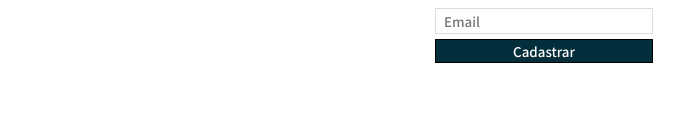
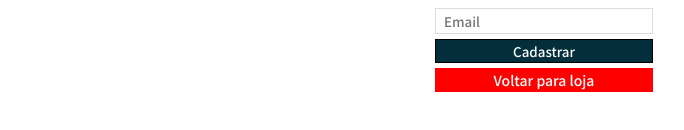
Before and after one commit to sansonvinicius/surfshop-react, a React (Create React App) app: page /clientes in a window 1280 px wide. Shown: the part 212-342 px from the top of the page, without its empty margins (96-780 px from the left). Built offline with nearby package versions, Linux system fonts and the light colour scheme.

Commit message:
criando botão voltar página principal e ajustando estilos

```diff
--- a/public/index.html
+++ b/public/index.html
@@ -14,7 +14,7 @@
   <link href="https://fonts.googleapis.com/css2?family=Noto+Sans+JP:wght@300;500;700&display=swap" rel="stylesheet">
 
 
-    <title>Vtex Academy</title>
+    <title>My Surfshop</title>
   </head>
   <body>
     <noscript>You need to enable JavaScript to run this app.</noscript>
--- a/src/view/Clientes/clientes.tsx
+++ b/src/view/Clientes/clientes.tsx
@@ -1,65 +1,41 @@
-import React from 'react';
+import React, { useState} from 'react';
 import * as S from './style';
 import { useHistory }  from 'react-router-dom';
+import axios from 'axios';
 
-/* interface ICliente{
+
+interface ICliente{
   nome: string;
   email: string;
-
 }
 
-const Cliente: React.FC = () => {
+ export default function Clientes( ){
   const history = useHistory();
-  const[ data, setData ] = useState<ICliente[]>([]);
+  const [clientes, setClientes] = useState<ICliente[]>([]);
 
 
 
-  const handleCliente = (email: any) => {
-   const clienteStore = JSON.stringify(data[email]);
-   localStorage.setItem('@Cliente-${email}', clienteStore)
-
+/*    function handleClientes(email: any){
+      let cliente = clientes[email];
+      let push: any = [...clientes, clientes.push(cliente)]
+      setClientes(push)
+      const clientesStore = JSON.stringify(clientes);
+      localStorage.setItem('@clientes', clientesStore)
   }
-
-  function changePage(){
-
-    history.push('/clientes');
-  }
+ */
 
 
-
-  return (
-   <Container>
-   {/*   <div className="nav">
-       <div>
-        <img src="https://i.etsystatic.com/11119734/r/il/4454b0/1983342349/il_570xN.1983342349_ii56.jpg" alt="logo" width="200px" height="auto"/>
-       </div>
-     </div>
-     <section>
-       { data.map( (clientes, email) => (
-          <div className="product-content" key={clientes.email}>
-            <input className="nomeInput" placeholder="Nome" value={clientes.nome}></input>
-            <button onClick={ () => handleCliente(email)}>Cadastrar</button>
-          </div>
-        ))}
-     </section> }
-     <div>
-      <h1> Hi</h1>
-     </div>
-   </Container>
-  );
-}*/
-
- export default function Clientes(){
     return(
       <S.Container>
         <div>
           <img src="https://i.etsystatic.com/11119734/r/il/4454b0/1983342349/il_570xN.1983342349_ii56.jpg" alt="logo" width="200px" height="auto"/>
-        </div>
+         </div>
         <S.Content>
-          <p>Receba nossas promoções:</p>
-            <S.Input  className="nomeInput" placeholder="Nome" />
-            <S.Input  className="emailInput" placeholder="Email" />
-            <S.Button type="button" >Cadastrar</S.Button>
+              <p>Receba nossas promoções:</p>
+              <S.Input  className="nomeInput" placeholder="Nome" />
+              <S.Input  className="emailInput" placeholder="Email" />
+               <S.Button>Cadastrar</S.Button>
+               <S.LinkHome to="/">Voltar para loja</S.LinkHome>
         </S.Content>
       </S.Container>
     );
--- a/src/view/Clientes/style.js
+++ b/src/view/Clientes/style.js
@@ -1,4 +1,5 @@
 import styled from 'styled-components';
+import{ Link } from 'react-router-dom';
 
 export const Container = styled.div`
     width: 80%;
@@ -49,6 +50,20 @@ export const Button = styled.button`
     }
 
 `;
-
+export const LinkHome = styled(Link)`
+    margin-top: 5px;
+    background: #032f3c;
+    color: #fff;
+    text-align: center;
+    justify-content: center;
+    display: block;
+    height: 4px;
+	line-height: 4px;
+	white-space: nowrap;
+    background-color: red;
+    padding: 10px;
+    text-decoration: none;
+    font-size: 14px;
+`;
 
 ;
--- a/src/view/Home/index.tsx
+++ b/src/view/Home/index.tsx
@@ -56,7 +56,7 @@ const Home: React.FC = () => {
          <img src={Cart} alt= "shopcart" width = "50px" height="auto" />
          <span>({cart.length}) - Itens</span>
        </div>
-       <div><button type="button" onClick={changePage}>Quero me cadastrar</button></div>
+       <div><button id="btCadastro" type="button" onClick={changePage}>Clique aqui para se cadastrar</button></div>
      </div>
      <section>
        { data.map( (prod, index) => (
--- a/src/view/Home/style.ts
+++ b/src/view/Home/style.ts
@@ -19,7 +19,7 @@ export const Container = styled.div`
     section {
         height: 100vh;
         width: 100%;
-        background: #e2e2;
+        // background: #e2e2;
         display: flex;
         justify-content: space-around;
 
@@ -33,4 +33,16 @@ export const Container = styled.div`
         }
     }
 
+    button{
+        background: #032f3c;
+        color: #fff;
+    }
+    #btCadastro{
+        height: 3.5rem;
+        width: 100%;
+        background: #E9BC33;
+        color: #fff;
+        border: none;
+
+    }
 `
```
